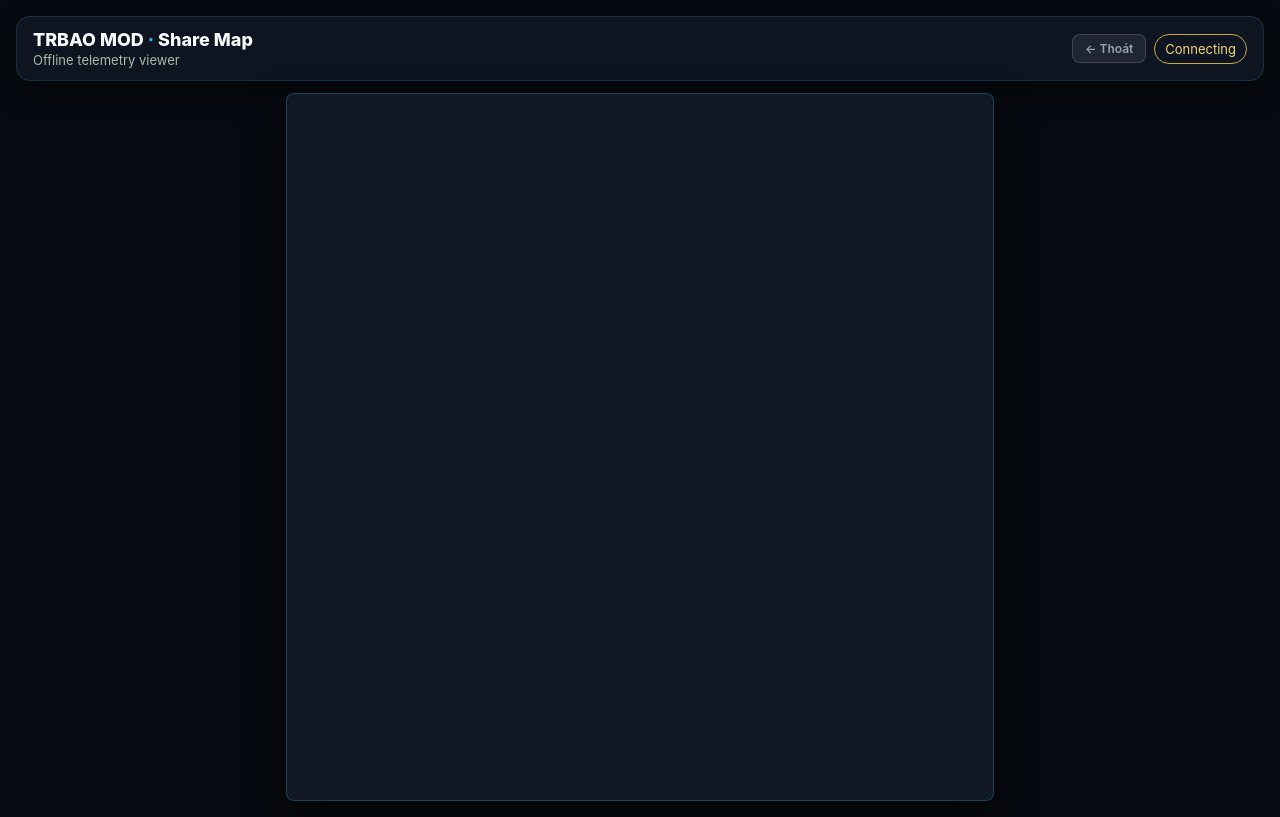
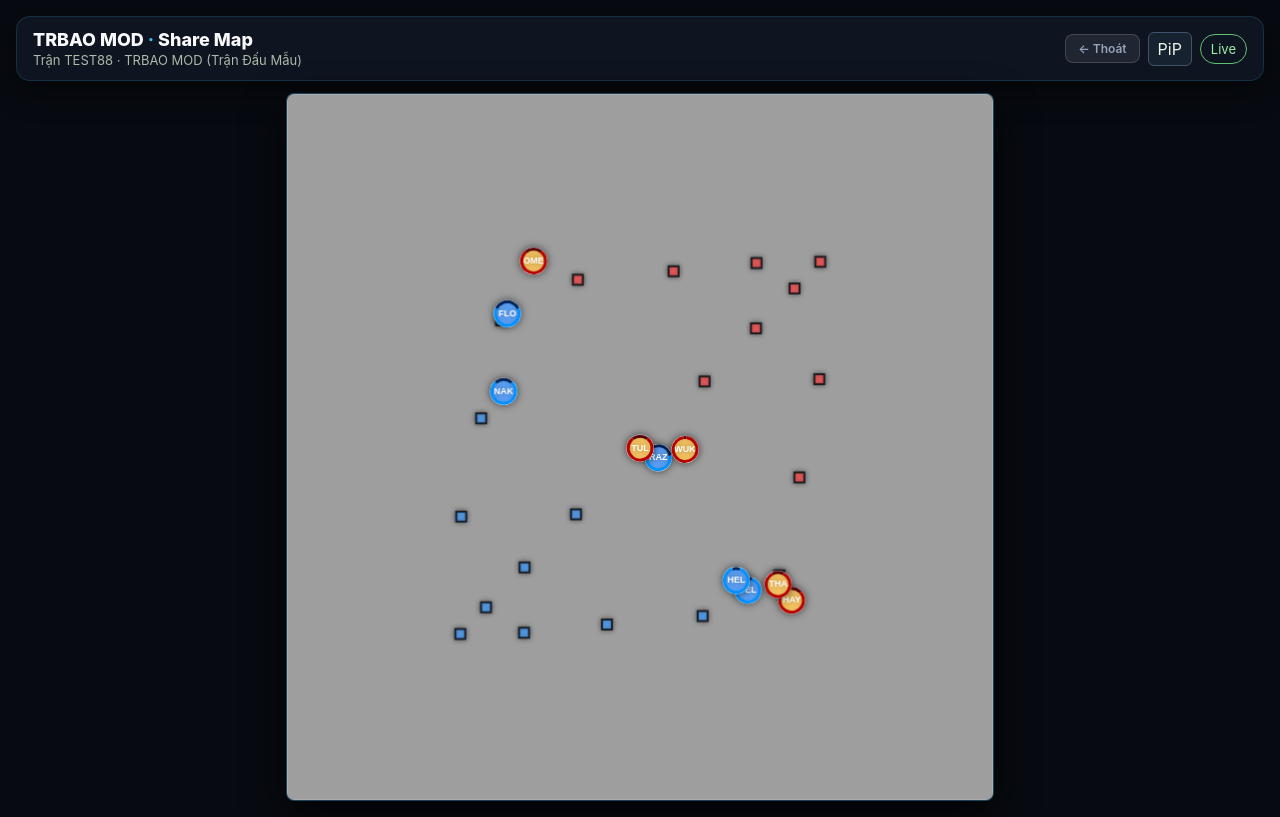
Before and after one commit to nvhnvh08-maker/Hacklq, a plain HTML site: page docs/viewer.html in a window 1280 px wide. Drawn offline with Linux system fonts and the light colour scheme.

Commit message:
fix(viewer): fix duplicate searchParams syntax error and start mock simulation immediately

```diff
--- a/docs/viewer.html
+++ b/docs/viewer.html
@@ -47,7 +47,7 @@
       <header class="topbar">
         <div>
           <h1>TRBAO MOD <span>·</span> Share Map</h1>
-          <p id="sessionLabel">Offline telemetry viewer</p>
+          <p id="sessionLabel">Đang kết nối bản đồ TRBAO MOD...</p>
         </div>
         <div class="topbar-actions"><a href="./index.html" id="backHomeBtn" style="text-decoration:none;display:inline-flex;align-items:center;padding:6px 12px;border-radius:8px;background:rgba(255,255,255,0.08);border:1px solid rgba(255,255,255,0.15);color:#94a3b8;font-size:12px;font-weight:600;">← Thoát</a>
           <button id="pipButton" class="pip-button" type="button" hidden>PiP</button>
@@ -139,6 +139,6 @@
         <pre id="calibrationOutput"></pre>
       </section>
     </main>
-  <script src="./dist/app.min.js?v=rejectbadcode1"></script>
+  <script src="./dist/app.min.js?v=v5_live"></script>
 </body>
 </html>
```
Also changed, not shown: server_sharemap/public/viewer.html (+2 -2 lines), docs/dist/app.min.js, server_sharemap/public/dist/app.min.js.
